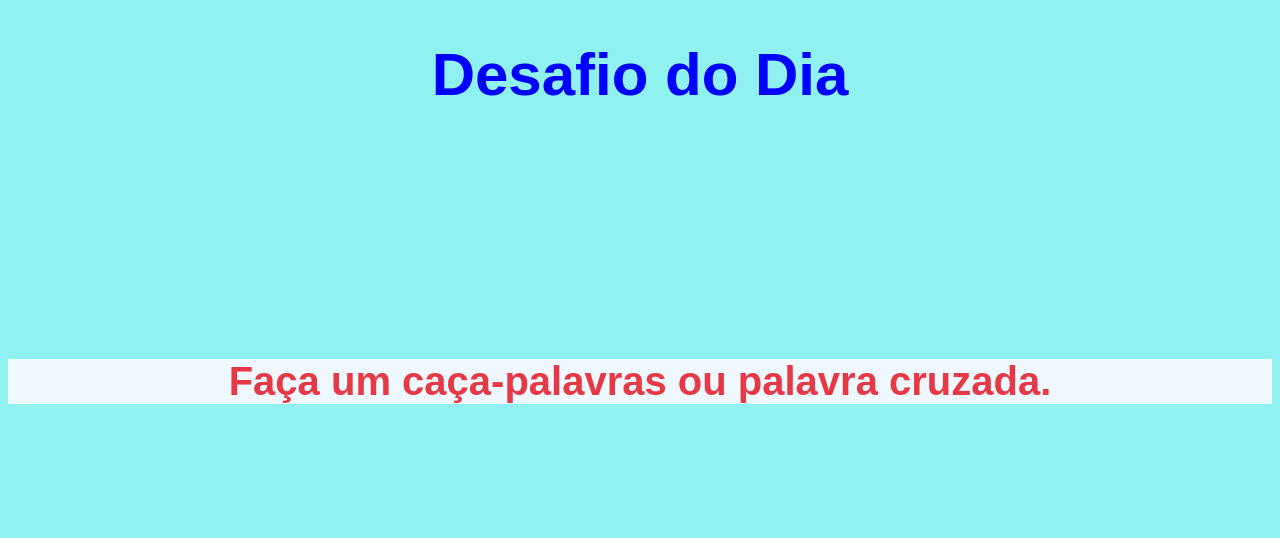
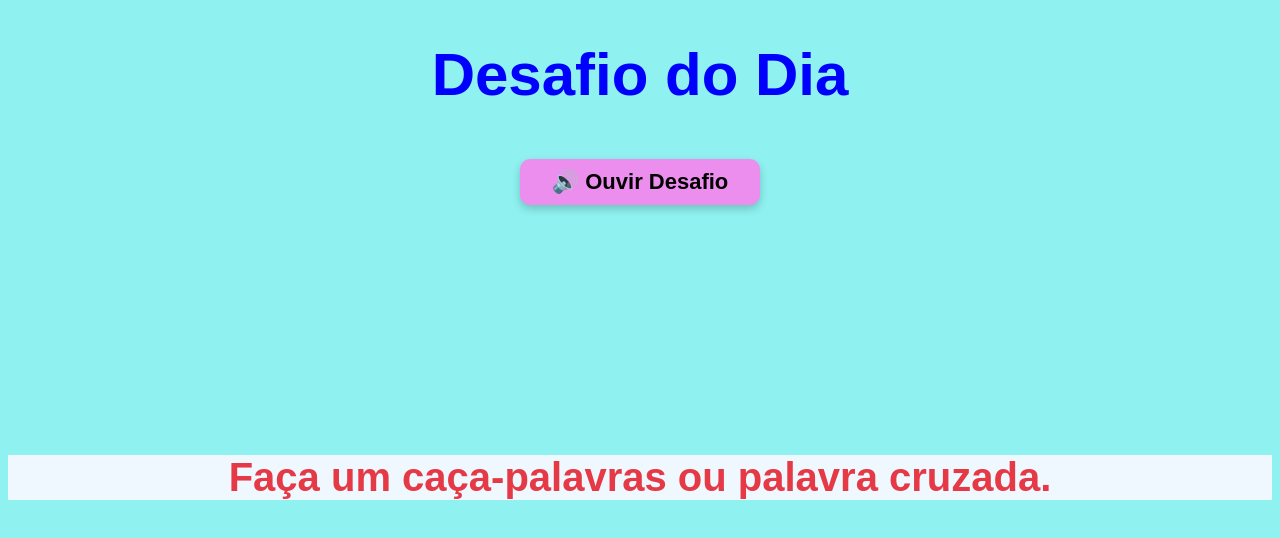
Before and after one commit to GSDO97/Melhor-Idade-Conectada, a plain HTML site: page exercicio1.html in a window 1280 px wide. Drawn offline with Linux system fonts and the light colour scheme.

Commit message:
arrumando o exercicio 1
Added audio feature to read the daily challenge aloud.

```diff
--- a/exercicio1.html
+++ b/exercicio1.html
@@ -9,6 +9,9 @@
 <body>
 
 <h2>Desafio do Dia</h2>
+<a href="javascript:void(0)" onclick="lerDesafioDia()" class="audio-desafio-01">
+🔊 Ouvir Desafio
+</a>
 
 <p id="desafio"></p>
 
@@ -27,6 +30,19 @@ const desafios = [
 let numero = Math.floor(Math.random() * desafios.length);
 
 document.getElementById("desafio").innerHTML = desafios[numero];
+function lerDesafioDia(){
+
+    const texto = document.getElementById("desafio").innerText;
+
+    const fala = new SpeechSynthesisUtterance(
+        "Desafio do dia. " + texto
+    );
+
+    fala.lang = "pt-BR";
+
+    speechSynthesis.cancel();
+    speechSynthesis.speak(fala);
+}
 
 </script>
 
```
